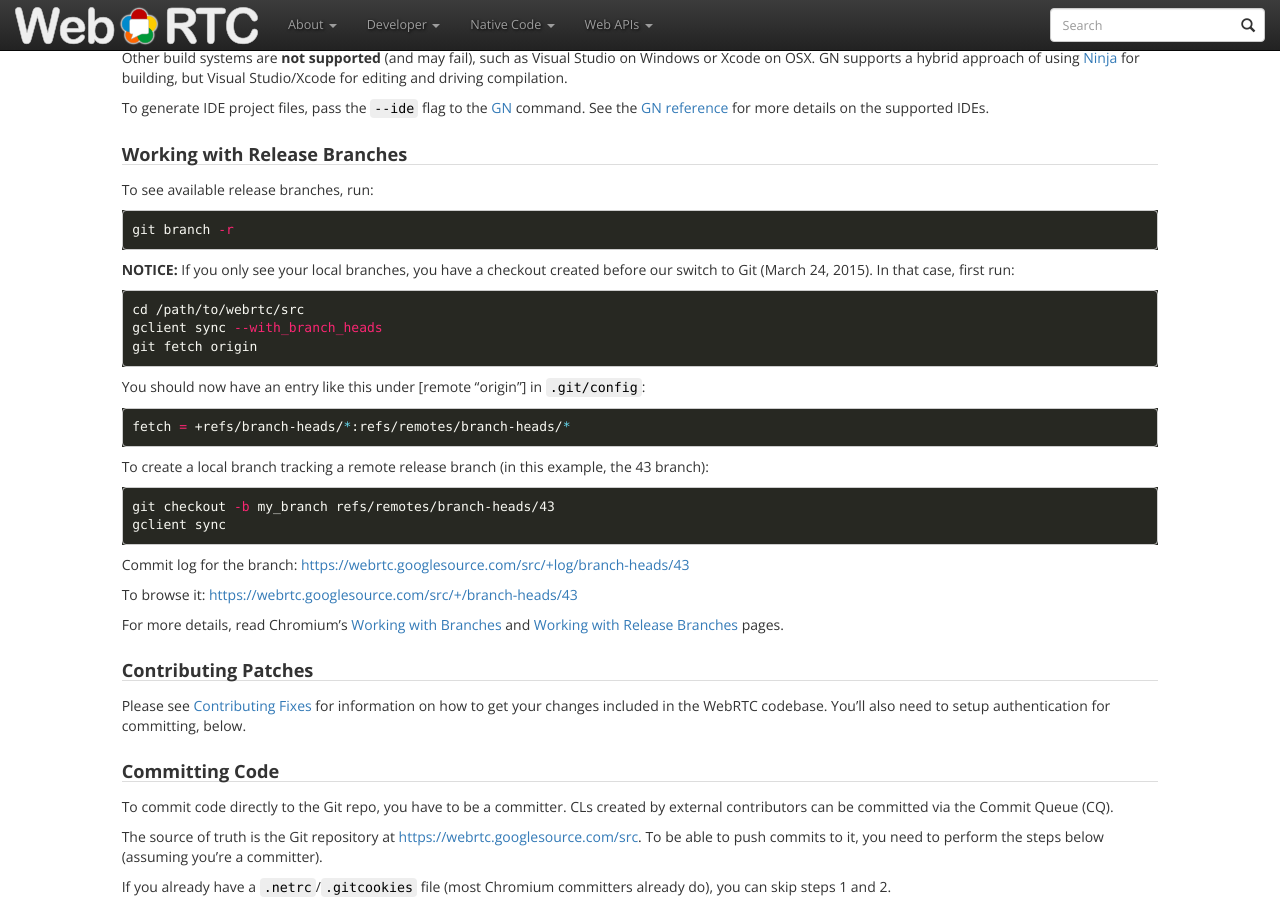
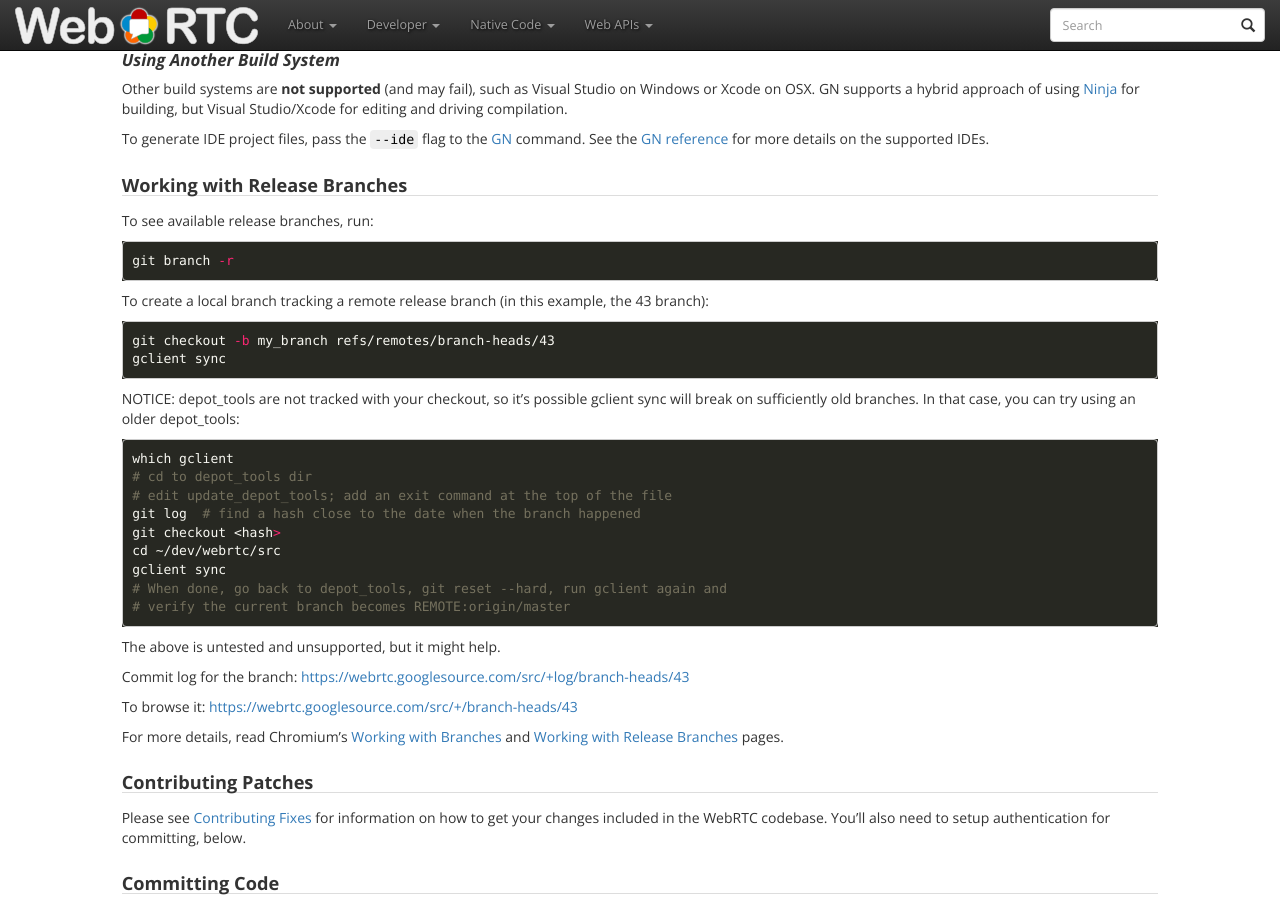
Before and after one commit to webrtc/webrtc-org, a Jekyll site: the page built from native-code/development/index.md, in a window 1280 px wide and 900 px high, scrolled down 1696 px. Built offline with Jekyll 4.4.1, drawn with Linux system fonts in a browser that asks for light colours; nearby versions of some CDN libraries; some of the changed text lies outside the part shown.

Commit message:
Update committer instructions.

```diff
--- a/native-code/development/index.md
+++ b/native-code/development/index.md
@@ -59,7 +59,9 @@ For desktop development:
 
 See [Android][1] and [iOS][2] pages for separate instructions.
 
-
+NOTICE: if you get `Remote: Daily bandwidth rate limit exceeded for <ip>`, make
+sure [you're logged in](#committing-code). The quota is much larger for logged
+in users.
 
 ### Updating the Code
 
@@ -148,22 +150,6 @@ To see available release branches, run:
 git branch -r
 ~~~~~
 
-**NOTICE:** If you only see your local branches, you have a checkout created
-before our switch to Git (March 24, 2015). In that case, first run:
-
-~~~~~ bash
-cd /path/to/webrtc/src
-gclient sync --with_branch_heads
-git fetch origin
-~~~~~
-
-You should now have an entry like this under [remote "origin"] in
-`.git/config`:
-
-~~~~~ bash
-fetch = +refs/branch-heads/*:refs/remotes/branch-heads/*
-~~~~~
-
 To create a local branch tracking a remote release branch (in this example,
 the 43 branch):
 
@@ -171,6 +157,24 @@ the 43 branch):
 git checkout -b my_branch refs/remotes/branch-heads/43
 gclient sync
 ~~~~~
+
+NOTICE: depot_tools are not tracked with your checkout, so it's possible gclient
+sync will break on sufficiently old branches. In that case, you can try using
+an older depot_tools:
+
+~~~~~ bash
+which gclient
+# cd to depot_tools dir
+# edit update_depot_tools; add an exit command at the top of the file
+git log  # find a hash close to the date when the branch happened
+git checkout <hash>
+cd ~/dev/webrtc/src
+gclient sync
+# When done, go back to depot_tools, git reset --hard, run gclient again and
+# verify the current branch becomes REMOTE:origin/master
+~~~~~
+
+The above is untested and unsupported, but it might help.
 
 Commit log for the branch:
 <https://webrtc.googlesource.com/src/+log/branch-heads/43>
```
